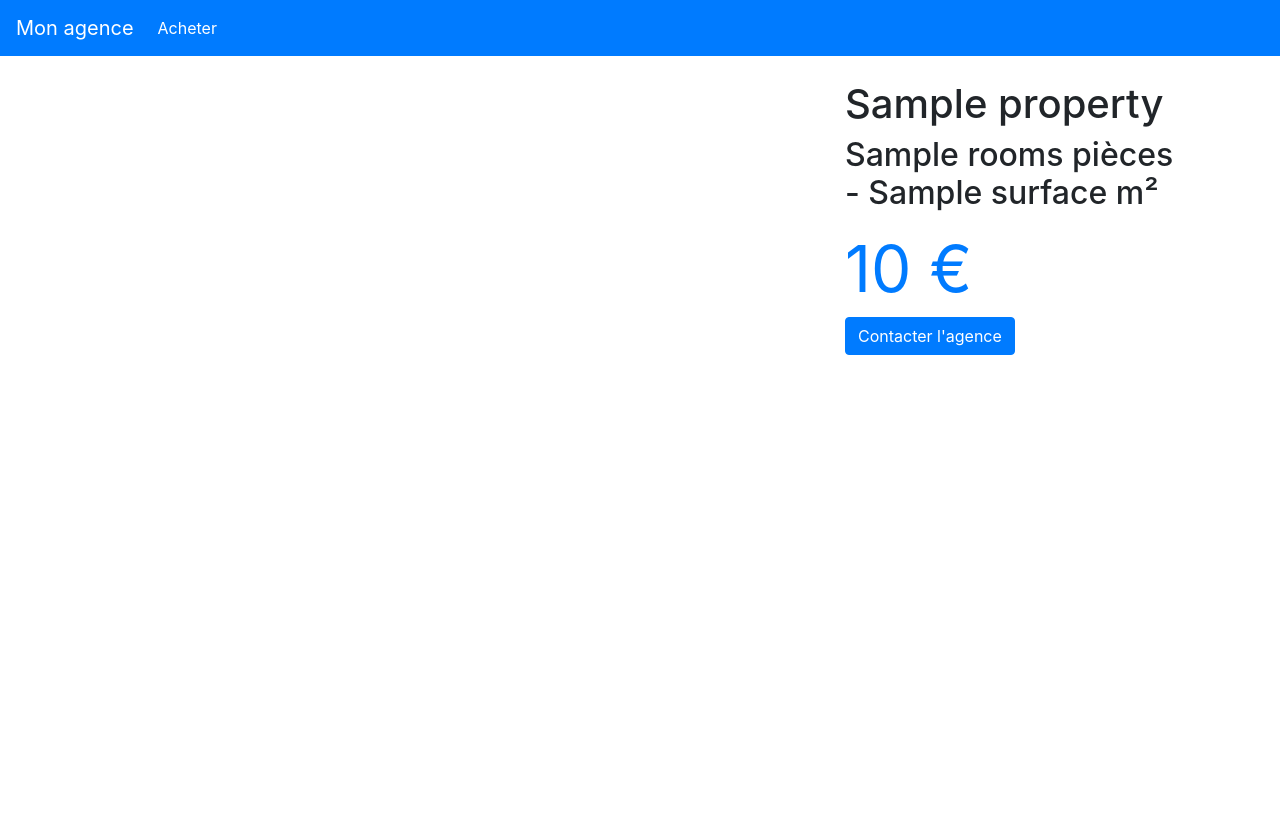
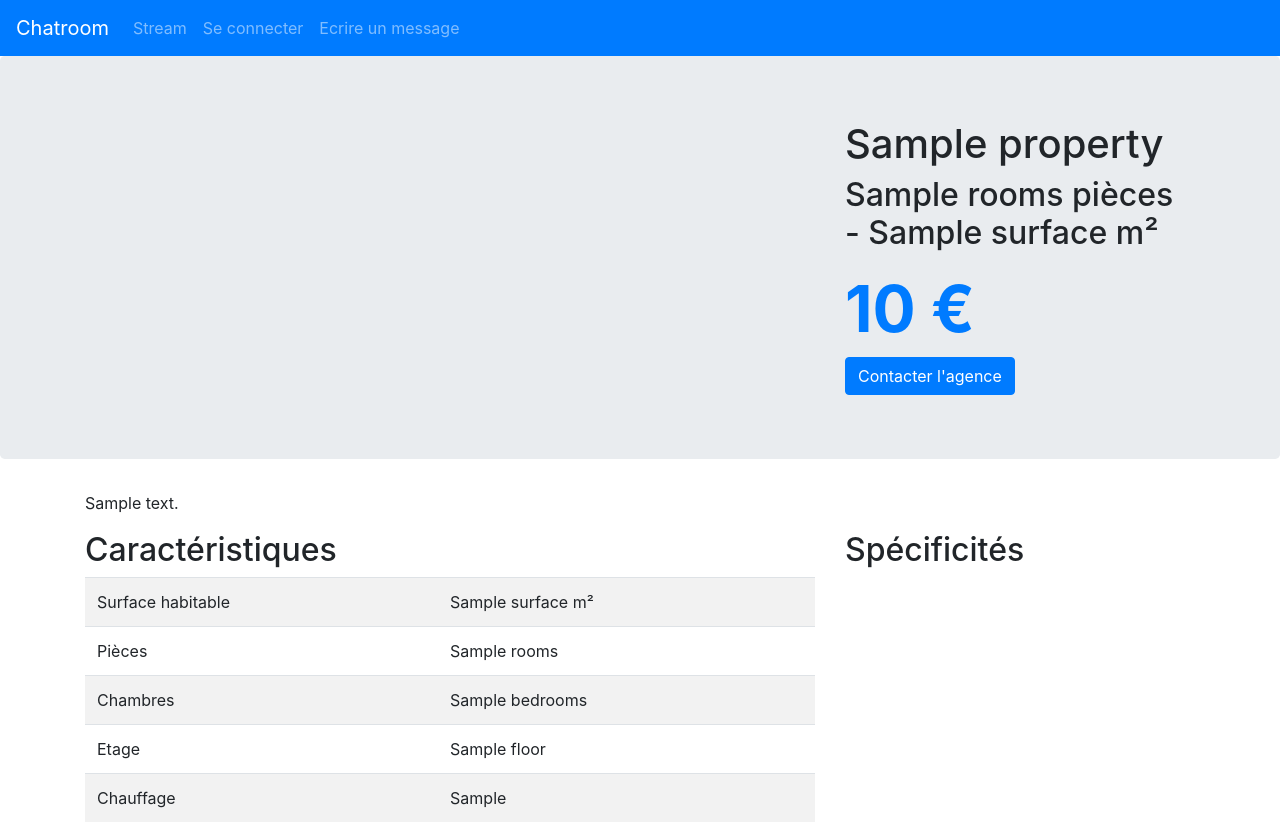
Before and after one commit to mcl12345/chatroom, a Symfony app: template templates/property/show.html.twig in a window 1280 px wide. Before the commit the page ends 355 px from the top, so only its background shows below. Run offline with Twig, Linux system fonts and the light colour scheme; the template is opened without the code that fills it: most values are stand-ins (such as "Sample title", 1, 10 or a date in 2020); some libraries are stand-ins or nearby versions.

Commit message:
first commit with chatroom ready

```diff
--- a/composer.json
+++ b/composer.json
@@ -6,6 +6,8 @@
         "ext-ctype": "*",
         "ext-iconv": "*",
         "cocur/slugify": "^3.1",
+        "fzaninotto/faker": "^1.8",
+        "knplabs/knp-paginator-bundle": "^2.8",
         "sensio/framework-extra-bundle": "^5.1",
         "symfony/asset": "4.2.*",
         "symfony/console": "4.2.*",
--- a/config/bundles.php
+++ b/config/bundles.php
@@ -15,4 +15,5 @@ return [
     Symfony\Bundle\MakerBundle\MakerBundle::class => ['dev' => true],
     Symfony\Bundle\WebServerBundle\WebServerBundle::class => ['dev' => true],
     Doctrine\Bundle\FixturesBundle\DoctrineFixturesBundle::class => ['dev' => true, 'test' => true],
+    Knp\Bundle\PaginatorBundle\KnpPaginatorBundle::class => ['all' => true],
 ];
--- a/config/services.yaml
+++ b/config/services.yaml
@@ -4,7 +4,7 @@
 # Put parameters here that don't need to change on each machine where the app is deployed
 # https://symfony.com/doc/current/best_practices/configuration.html#application-related-configuration
 parameters:
-    locale: 'en'
+    locale: 'fr'
 
 services:
     # default configuration for services in *this* file
--- a/src/Entity/User.php
+++ b/src/Entity/User.php
@@ -13,8 +13,8 @@ use Symfony\Component\Security\Core\User\UserInterface;
 class User implements UserInterface,\Serializable
 {
     const _ROLE_ = [
-      0 => "ROLE_USER",
-      1 => "ROLE_ADMIN"];
+      "ROLE_USER" => "ROLE_USER",
+      "ROLE_ADMIN" => "ROLE_ADMIN"];
 
     /**
      * @ORM\Id()
--- a/templates/base.html.twig
+++ b/templates/base.html.twig
@@ -8,16 +8,28 @@
     </head>
     <body>
       <nav class="navbar navbar-expand-lg navbar-dark bg-primary">
-  <a class="navbar-brand" href="{{ path('home')}}">Mon agence</a>
+  <a class="navbar-brand" href="{{ path('message.index')}}">Chatroom</a>
   <button class="navbar-toggler" type="button" data-toggle="collapse" data-target="#navbarSupportedContent" aria-controls="navbarSupportedContent" aria-expanded="false" aria-label="Toggle navigation">
     <span class="navbar-toggler-icon"></span>
   </button>
 
   <div class="collapse navbar-collapse" id="navbarSupportedContent">
     <ul class="navbar-nav mr-auto">
-      <li class="nav-item active">
-        <a class="nav-link" {% if current_menu is defined and current_menu == "properties" %}active{% endif %} href=" {{ path('property.index') }}">Acheter</a>
+      <li class="nav-item {% if current_menu is defined and current_menu == 'messages' %}active{% endif %}">
+        <a class="nav-link" {% if current_menu is defined and current_menu == 'messages' %}active{% endif %} href=" {{ path('message.index') }}">Stream</a>
       </li>
+      {% if app.user %}
+          <li>
+              <a  class="nav-link" href="{{ path('logout') }}">Se déconnecter</a>
+          </li>
+      {% else %}
+          <li class="nav-item {% if login_page is defined and login_page == 'login_page' %}active{% endif %}">
+            <a  class="nav-link"  {% if login_page is defined and login_page == 'login_page' %}active{% endif %} href="{{ path('login') }}">Se connecter</a>
+          </li>
+      {% endif %}
+          <li class="nav-item {% if message is defined %}active{% endif %}">
+            <a  class="nav-link"  {% if message is defined %}active{% endif %} href="{{ path('message.new') }}">Ecrire un message</a>
+          </li>
     </ul>
   </div>
 </nav>
--- a/templates/property/show.html.twig
+++ b/templates/property/show.html.twig
@@ -1,18 +1,58 @@
-{% extends "base.html.twig" %}
+{% extends 'base.html.twig' %}
 
 {% block title property.title %}
 
 {% block body %}
-    <div class='container mt-4'>
+  <div class="jumbotron">
+    <div class="container">
       <div class="row">
-          <div class="col-md-8"></div>
-          <div class="col-md-4">
-            <h1>{{ property.title }}</h1>
-            <h2>{{ property.rooms }} pièces - {{ property.surface }} m²</h2>
-            <div class="text-primary" style="font-size:4rem; font-weight=bold;">{{ property.formattedPrice }} €</div>
-             <a href="#" class="btn btn-primary">Contacter l'agence</a>
-          </div>
+        <div class="col-md-8">
+
+        </div>
+        <div class="col-md-4">
+          <h1>{{ property.title }}</h1>
+          <h2>{{ property.rooms }} pièces - {{ property.surface }} m²</h2>
+          <div class="text-primary" style="font-size: 4rem;font-weight: bold;">{{ property.formattedPrice }} €</div>
+          <a href="#" class="btn btn-primary">Contacter l'agence</a>
+        </div>
       </div>
+    </div>
+  </div>
+  <div class="container mt-4">
 
+    <p>
+      {{ property.description | nl2br }}
+    </p>
+
+    <div class="row">
+      <div class="col-md-8">
+        <h2>Caractéristiques</h2>
+        <table class="table table-striped">
+          <tr>
+            <td>Surface habitable</td>
+            <td>{{ property.surface }} m²</td>
+          </tr>
+          <tr>
+            <td>Pièces</td>
+            <td>{{ property.rooms }}</td>
+          </tr>
+          <tr>
+            <td>Chambres</td>
+            <td>{{ property.bedrooms }}</td>
+          </tr>
+          <tr>
+            <td>Etage</td>
+            <td>{{ property.floor }}</td>
+          </tr>
+          <tr>
+            <td>Chauffage</td>
+            <td>{{ property.heatType }}</td>
+          </tr>
+        </table>
+      </div>
+      <div class="col-md-4">
+        <h2>Spécificités</h2>
+      </div>
     </div>
+  </div>
 {% endblock %}
--- a/templates/registration/register.html.twig
+++ b/templates/registration/register.html.twig
@@ -8,6 +8,7 @@
     <div class="container col-md-4 mt-4">
         <div class="">
         <h1>Register</h1>
+          {% form_theme registrationForm 'bootstrap_4_layout.html.twig' %}
             {{ form_start(registrationForm) }}
                 {{ form_row(registrationForm.username) }}
                 {{ form_row(registrationForm.plainPassword) }}
--- a/templates/security/login.html.twig
+++ b/templates/security/login.html.twig
@@ -17,7 +17,7 @@
             <input type="text" id="username" name="_username" class="form-control" value=" {{ last_username }}" />
 
             <label for="password">Mot de passe</label>
-            <input type="text" id="password" name="_password" class="form-control" />
+            <input type="password" id="password" name="_password" class="form-control" />
 
             <button type="submit" class="btn btn-primary">Se connecter</button>
         </div>
```
Also changed, not shown: src/Controller/HomeController.php (+27 -8 lines), src/Controller/PropertyController.php (+8 -30 lines), src/Controller/SecurityController.php (+4 -17 lines), src/Entity/Property.php (+7 -0 lines), src/Repository/PropertyRepository.php (+4 -4 lines), templates/property/index.html.twig (+12 -0 lines), templates/security/register.html.twig (deleted, +0 -26 lines), 3 other files.
